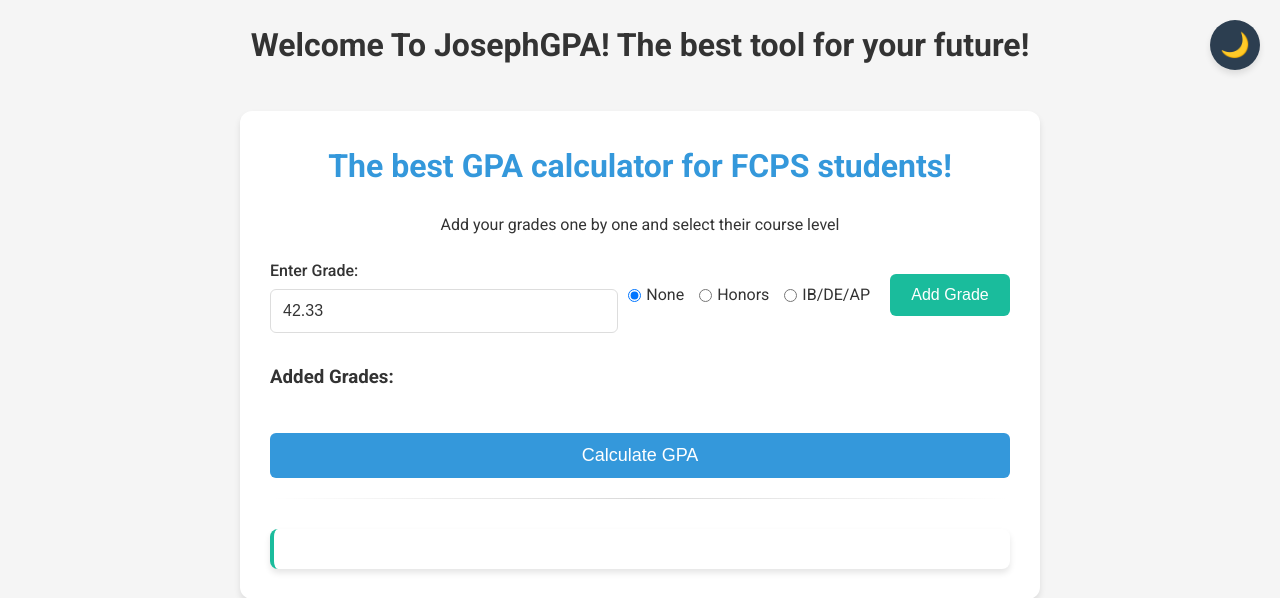
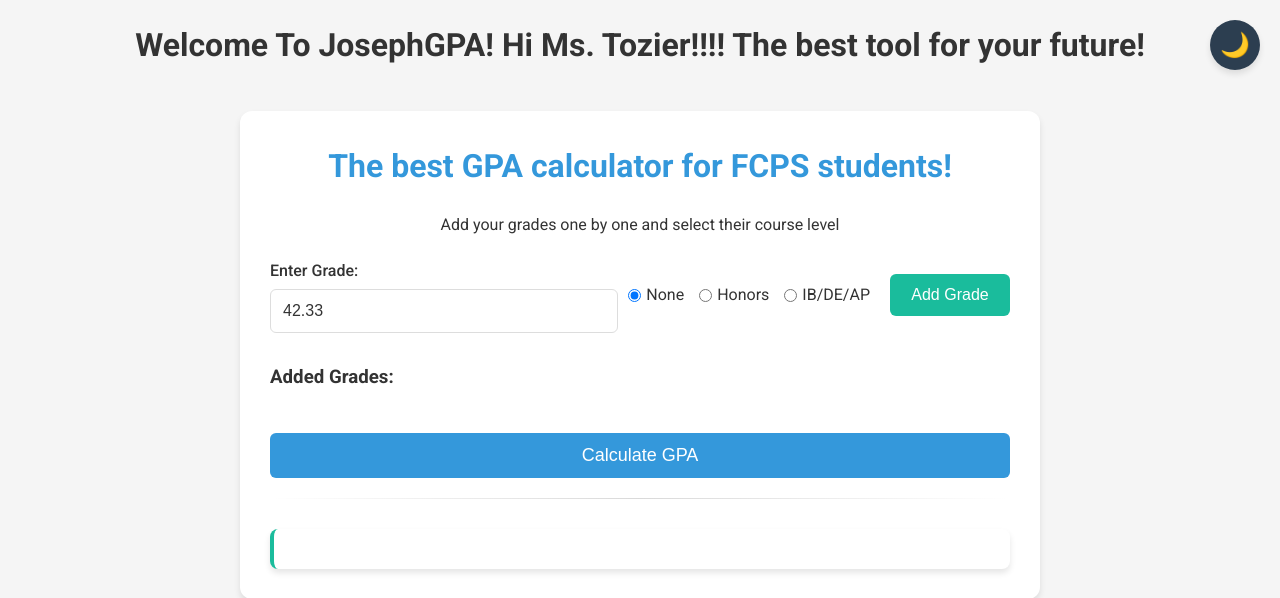
Before and after one commit to lthomp079/JosephGPA, a Flask app: page / in a window 1280 px wide. Shown: the top 598 px of the page. Run offline with Flask 3, Linux system fonts and the light colour scheme.

Commit message:
Update index.html

```diff
--- a/templates/index.html
+++ b/templates/index.html
@@ -25,7 +25,7 @@
    </button>
 
    <div class="header">
-     <h1>Welcome To JosephGPA! The best tool for your future!</h1>
+     <h1>Welcome To JosephGPA! Hi Ms. Tozier!!!! The best tool for your future!</h1>
    </div>
 
    <div class="container">
```
